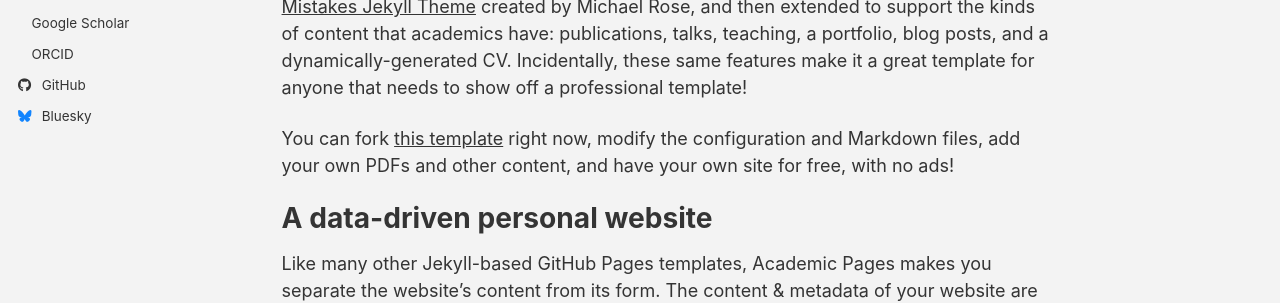
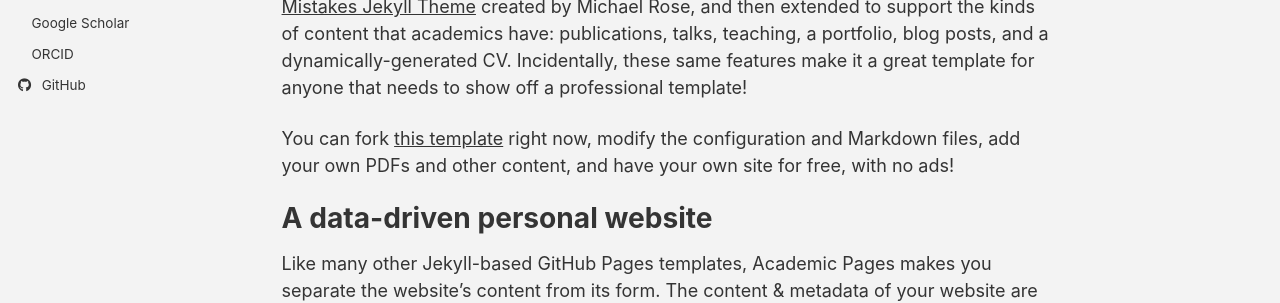
Before and after one commit to MelissaAnt/MelissaAnt.github.io, a Jekyll site: the page built from _pages/about.md, in a window 1280 px wide. Shown: the part 286-589 px from the top of the page. Built offline with Jekyll 4.4.1, drawn with Linux system fonts in a browser that asks for light colours; a style sheet for code colours, icons or effects is not loaded.

Commit message:
Update _config.yml

```diff
--- a/_config.yml
+++ b/_config.yml
@@ -57,7 +57,7 @@ author:
 
   # Social media
   artstation       : # Username
-  bluesky          : "bsky.app" # Replace this with you Bluesky username
+  bluesky          : #"bsky.app" # Replace this with you Bluesky username
   facebook         : # Username
   flickr           : # Username
   foursquare       : # Username
@@ -85,7 +85,7 @@ author:
 # Publication Category - The following the list of publication categories and their headings
 publication_category:
   books:
-    title: 'Books'
+    title: #'Books'
   manuscripts:
     title: 'Journal Articles'
   conferences:
```
